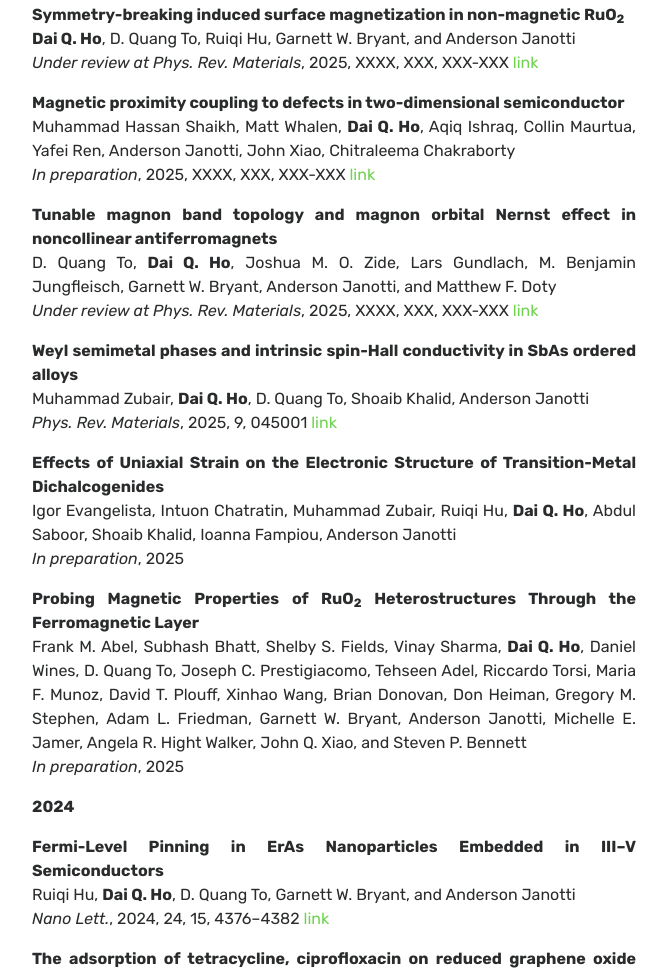
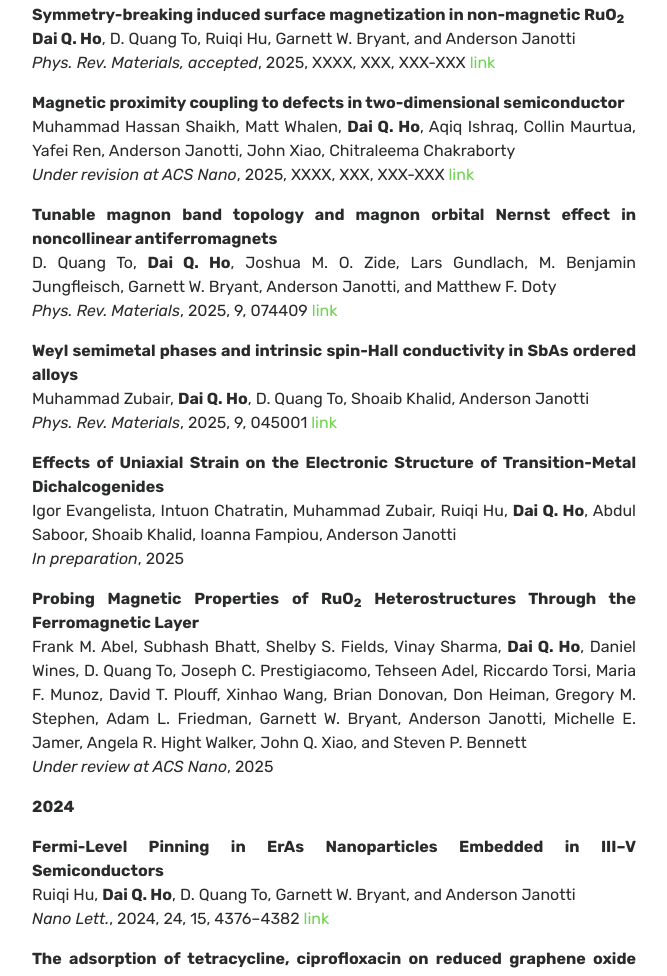
Before and after one commit to daiqho/daiqho.github.io, a plain HTML site: page publication.html in a window 1280 px wide. Shown: the part 280-1256 px from the top of the page, without its empty margins (306-973 px from the left). Drawn offline with nearby package versions, Linux system fonts and the light colour scheme; a script that the page names is missing.

Commit message:
Update publication.html

```diff
--- a/publication.html
+++ b/publication.html
@@ -87,7 +87,7 @@
                 </li>
 
                 <li class="nav-item">
-                    <a target="_blank" class="nav-link" href="/assets/images/CV_Dai_Q_Ho_Univ_of_Delaware_Jan_2025.pdf" target="_blank">Resume</a>
+                    <a target="_blank" class="nav-link" href="/assets/images/CV_Dai_Q_Ho_Univ_of_Delaware_Aug_2025.pdf" target="_blank">Resume</a>
                 </li>
             </ul>
             <!-- End Menu -->
@@ -132,19 +132,19 @@
         <p>
         <strong class="less-bold">Symmetry-breaking induced surface magnetization in non-magnetic RuO<sub>2</sub></strong><br>
         <strong class="underline">Dai Q. Ho</strong>, D. Quang To, Ruiqi Hu, Garnett W. Bryant, and Anderson Janotti<br>
-        <i>Under review at Phys. Rev. Materials</i>, 2025, XXXX, XXX, XXX-XXX <a href="https://arxiv.org/abs/2502.03751" target="_blank" rel="noreferrer noopener" class="underline">link</a>
+        <i>Phys. Rev. Materials, accepted</i>, 2025, XXXX, XXX, XXX-XXX <a href="https://arxiv.org/abs/2502.03751" target="_blank" rel="noreferrer noopener" class="underline">link</a>
         </p>
 
         <p>
         <strong class="less-bold">Magnetic proximity coupling to defects in two-dimensional semiconductor</strong><br>
         Muhammad Hassan Shaikh, Matt Whalen, <strong class="underline">Dai Q. Ho</strong>, Aqiq Ishraq, Collin Maurtua, Yafei Ren, Anderson Janotti, John Xiao, Chitraleema Chakraborty<br>
-        <i>In preparation</i>, 2025, XXXX, XXX, XXX-XXX <a href="https://arxiv.org/abs/2408.11986" target="_blank" rel="noreferrer noopener" class="underline">link</a>
+        <i>Under revision at ACS Nano</i>, 2025, XXXX, XXX, XXX-XXX <a href="https://arxiv.org/abs/2408.11986" target="_blank" rel="noreferrer noopener" class="underline">link</a>
         </p>
 
         <p>
         <strong class="less-bold">Tunable magnon band topology and magnon orbital Nernst effect in noncollinear antiferromagnets</strong><br>
         D. Quang To, <strong class="underline">Dai Q. Ho</strong>, Joshua M. O. Zide, Lars Gundlach, M. Benjamin Jungfleisch, Garnett W. Bryant, Anderson Janotti, and Matthew F. Doty<br>
-        <i>Under review at Phys. Rev. Materials</i>, 2025, XXXX, XXX, XXX-XXX <a href="https://arxiv.org/abs/2502.16037" target="_blank" rel="noreferrer noopener" class="underline">link</a>
+        <i>Phys. Rev. Materials</i>, 2025, 9, 074409 <a href=" https://doi.org/10.1103/ttgm-bq6b" target="_blank" rel="noreferrer noopener" class="underline">link</a>
         </p>
 
         <p>
@@ -162,7 +162,7 @@
         <p>
         <strong class="less-bold">Probing Magnetic Properties of RuO<sub>2</sub> Heterostructures Through the Ferromagnetic Layer</strong><br>
         Frank M. Abel, Subhash Bhatt, Shelby S. Fields, Vinay Sharma, <strong class="underline">Dai Q. Ho</strong>, Daniel Wines, D. Quang To, Joseph C. Prestigiacomo, Tehseen Adel, Riccardo Torsi, Maria F. Munoz,  David T. Plouff, Xinhao Wang, Brian Donovan, Don Heiman, Gregory M. Stephen, Adam L. Friedman, Garnett W. Bryant, Anderson Janotti, Michelle E. Jamer, Angela R. Hight Walker, John Q. Xiao, and Steven P. Bennett<br>
-        <i>In preparation</i>, 2025
+        <i>Under review at ACS Nano</i>, 2025
         </p>
 
         <!--p>
@@ -401,7 +401,7 @@
                 <p style="text-align:left;font-size:100%;">
 
                <ul>
-                        <li><a href="/assets/images/CV_Dai_Q_Ho_Univ_of_Delaware_Jan_2025.pdf" target="_blank">Resume</a></li>
+                        <li><a href="/assets/images/CV_Dai_Q_Ho_Univ_of_Delaware_Aug_2025.pdf" target="_blank">Resume</a></li>
                         <!--<li><a href="/notes.html" target="_blank">Notes</a></li>-->
                 </ul>
                     <br>
```
